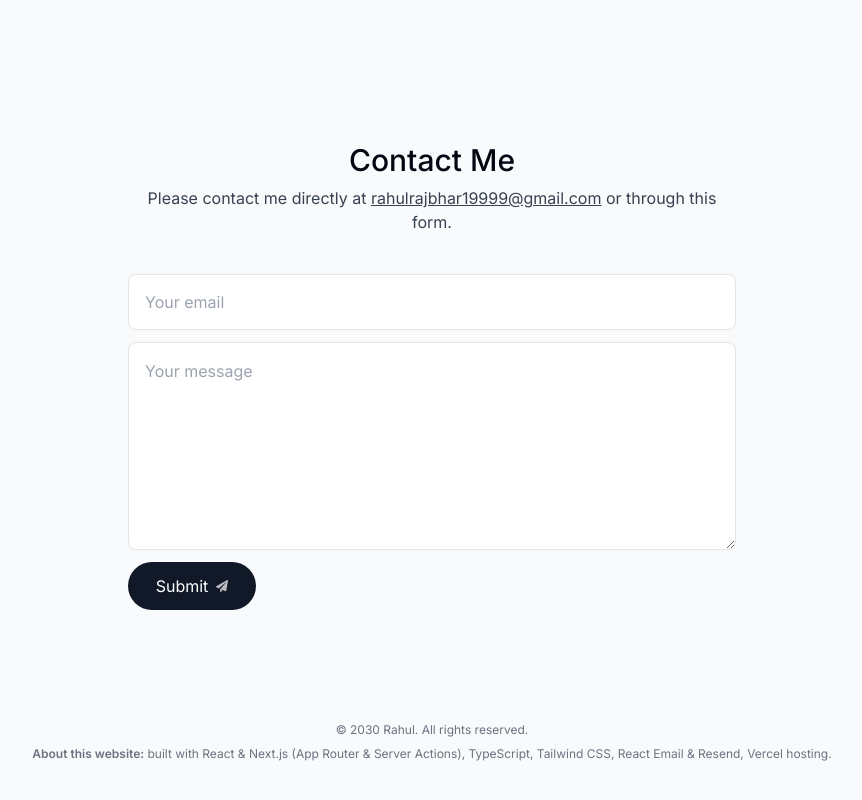
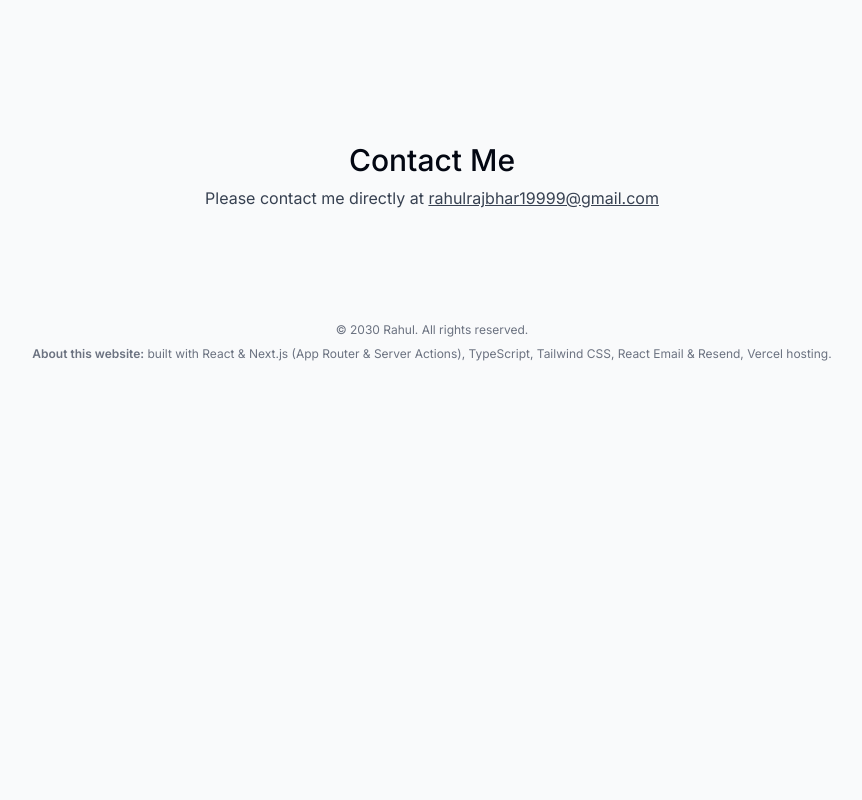
Before and after one commit to Rahu1999/portfolio, a Next.js app: page / in a window 1280 px wide. Shown: the part 3656-4456 px from the top of the page, without its empty margins (208-1070 px from the left). After the commit the page ends 4058 px from the top, so only its background shows below. Built offline with nearby package versions, Linux system fonts and the light colour scheme; no server answers.

Commit message:
remove contact form

```diff
--- a/components/contact.tsx
+++ b/components/contact.tsx
@@ -36,10 +36,10 @@ export default function Contact() {
         <a className="underline" href="mailto:rahulrajbhar19999@gmail.com">
           rahulrajbhar19999@gmail.com
         </a>{" "}
-        or through this form.
+        {/* or through this form. */}
       </p>
 
-      <form
+      {/* <form
         className="mt-10 flex flex-col dark:text-black"
         action={async (formData) => {
           const { data, error } = await sendEmail(formData);
@@ -68,7 +68,7 @@ export default function Contact() {
           maxLength={5000}
         />
         <SubmitBtn />
-      </form>
+      </form> */}
     </motion.section>
   );
 }
```
